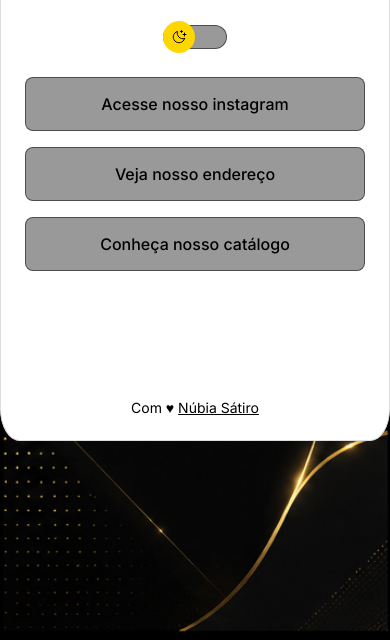
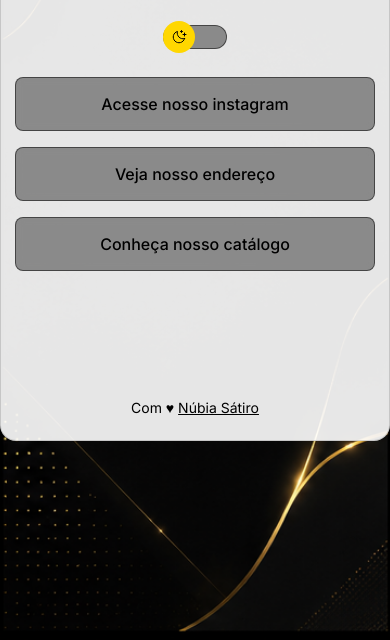
Before and after one commit to rayanbr12br3hotmail-dev/projeto-, a plain HTML site: page index.html in a window 390 px wide. Shown: the part 260-900 px from the top of the page. Drawn offline with nearby package versions, Linux system fonts and the light colour scheme.

Commit message:
add syle.css

```diff
--- a/style.css
+++ b/style.css
@@ -37,11 +37,12 @@ body * {
 #container {
   width: 100%;
   max-width: 588px;
-  margin: 56px auto 0px;
-  padding: 0 24px;
-  background-color: #fff;
-  border: 1px solid #ddd;
-  border-radius: 5%;
+  margin: 56px auto 0;
+  padding: 0 16px;
+  background-color: rgba(255, 255, 255, 0.9);
+  border: 1px solid rgba(0, 0, 0, 0.14);
+  border-radius: 20px;
+  box-shadow: 0 0 0 1px rgba(0, 0, 0, 0.04);
 }
 
 /*profile*/
@@ -193,3 +194,10 @@ footer {
     left: 0;
   }
 }
+
+@media (max-width: 700px) {
+  #container {
+    padding: 0 14px;
+    border-radius: 16px;
+  }
+}
```
